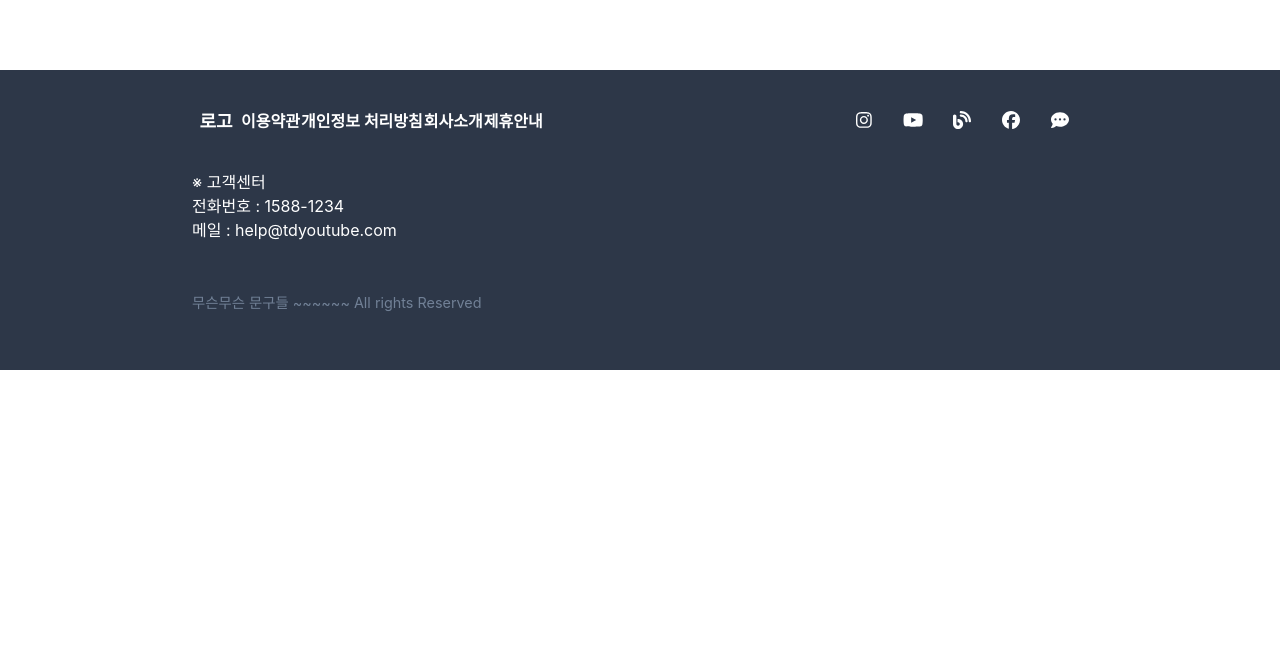
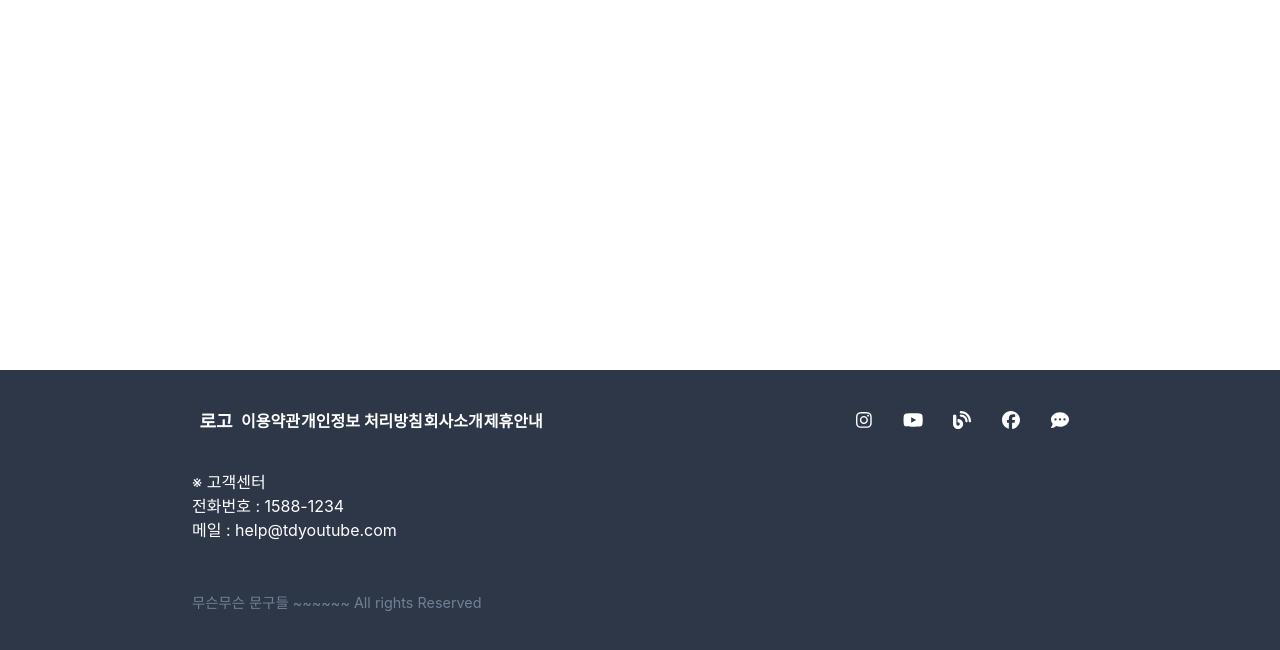
Before and after one commit to zxcvcx123/TodayYouTubeProjectFE, a React (Create React App) app: page /inquiry/1 in a window 1280 px wide. Shown: the part 248-898 px from the top of the page. Built offline with nearby package versions, Linux system fonts and the light colour scheme; no server answers.

Commit message:
Footer 바닥붙이기 수정

```diff
--- a/src/inquiry/InquiryView.js
+++ b/src/inquiry/InquiryView.js
@@ -21,6 +21,7 @@ import {
 } from "@chakra-ui/react";
 import axios from "axios";
 import { useNavigate, useParams, useSearchParams } from "react-router-dom";
+import Editor from "../component/Editor";
 
 function InquiryView(props) {
   const [inquiry, setInquiry] = useState(null);
@@ -68,6 +69,7 @@ function InquiryView(props) {
           borderColor={"black.300"}
         ></Input>
       </FormControl>
+      {/*<Editor />*/}
       <FormControl mb={1}>
         <FormLabel fontWeight={"bold"} ml={3}>
           문의내용
--- a/src/inquiry/InquiryWrite.js
+++ b/src/inquiry/InquiryWrite.js
@@ -20,6 +20,7 @@ import {
   useToast,
 } from "@chakra-ui/react";
 import { useNavigate } from "react-router-dom";
+import Editor from "../component/Editor";
 
 function InquiryWrite(props) {
   const [title, setTitle] = useState("");
@@ -81,6 +82,7 @@ function InquiryWrite(props) {
           onChange={(e) => setTitle(e.target.value)}
         ></Input>
       </FormControl>
+      {/*<Editor />*/}
       <FormControl mb={5}>
         <FormLabel fontWeight={"bold"} ml={3}>
           문의내용
--- a/src/layout/Footer.js
+++ b/src/layout/Footer.js
@@ -12,7 +12,7 @@ export function Footer() {
     // position, transform 코드는 footer를 바닥에 고정시키려쓴 코드
     <Box
       position="relative"
-      transform="translateY(-100%)"
+      transform="translateY(0%)"
       height="300px"
       mt={20}
       backgroundColor="gray.700"
```
